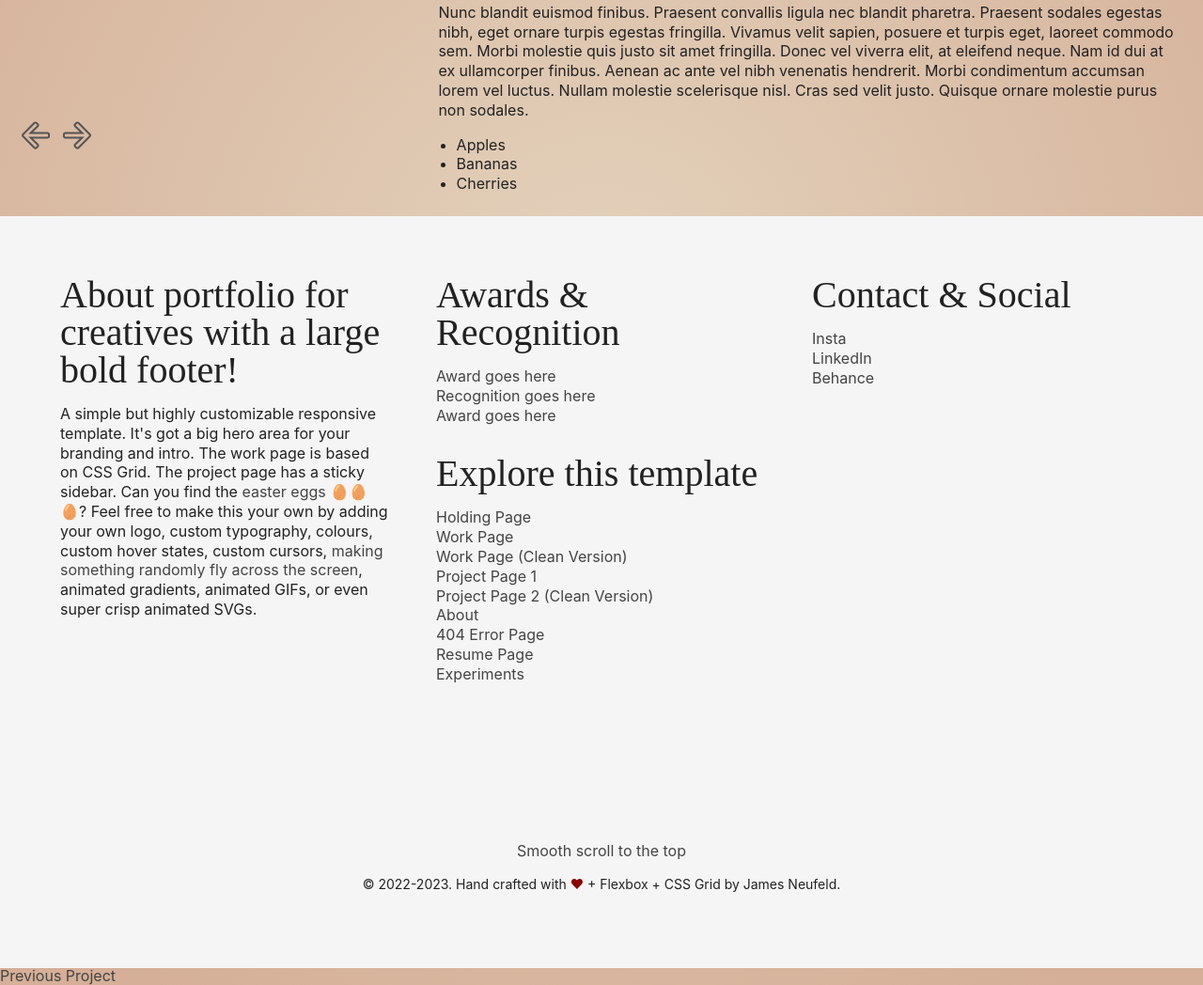
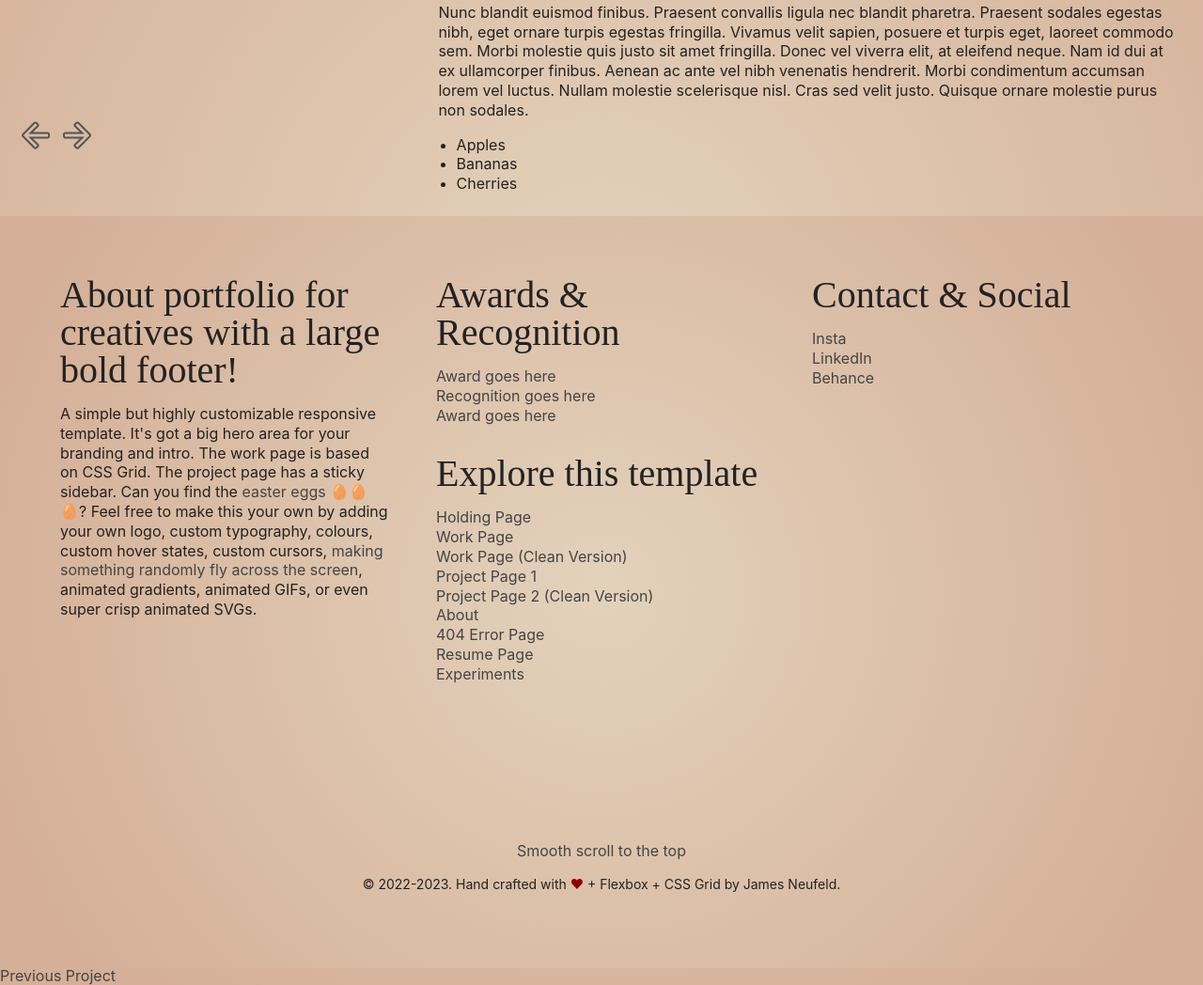
Before and after one commit to DarleneDadson/darlene-sackey-portfolio, a plain HTML site: page blog.html in a window 1280 px wide. Shown: the part 413-1461 px from the top of the page at 94% size. Drawn offline with nearby package versions, Linux system fonts and the light colour scheme.

Commit message:
changed footer colour

```diff
--- a/styles/style.css
+++ b/styles/style.css
@@ -437,7 +437,8 @@ p {
   grid-template-columns: 1fr;
   grid-gap: 3rem;
   min-height: 100vh;
-  background: #f5f5f5;
+  background: rgb(227,210,188);
+  background: radial-gradient(circle, rgba(227,210,188,1) 0%, rgba(213,175,151,1) 91%);
   padding: 1rem;
 }
 
```
